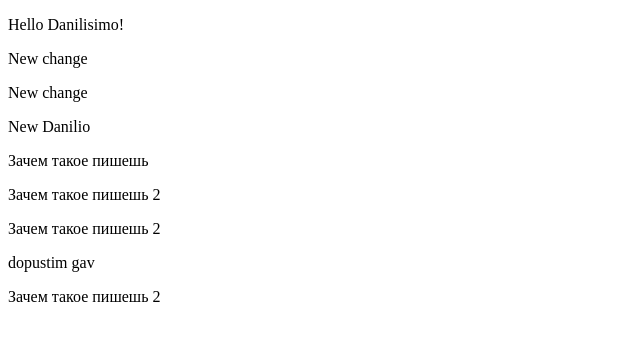
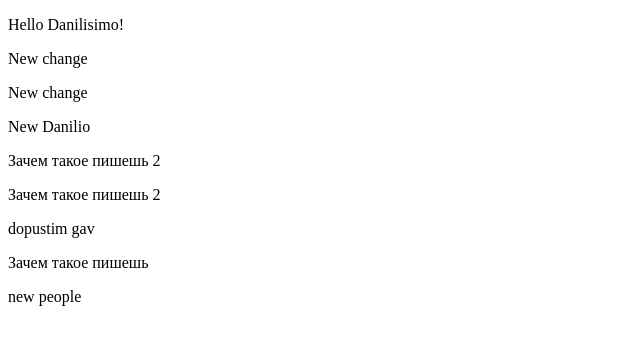
Before and after one commit to DailyAlik/test_project, a plain HTML site: page index.html in a window 1280 px wide. Shown: the whole page, without its empty margins (0-640 px from the left). Drawn offline with Linux system fonts and the light colour scheme.

Commit message:
new commit

```diff
--- a/index.html
+++ b/index.html
@@ -10,10 +10,10 @@
     <p>New change</p>
     <p>New change</p>
     <p>New Danilio</p>
-    <p>Зачем такое пишешь</p>
     <p>Зачем такое пишешь 2</p>
     <p>Зачем такое пишешь 2</p>
     <p>dopustim gav</p>
-    <p>Зачем такое пишешь 2</p>
+    <p>Зачем такое пишешь</p>
+    <p>new people</p>
 </body>
 </html>
```
